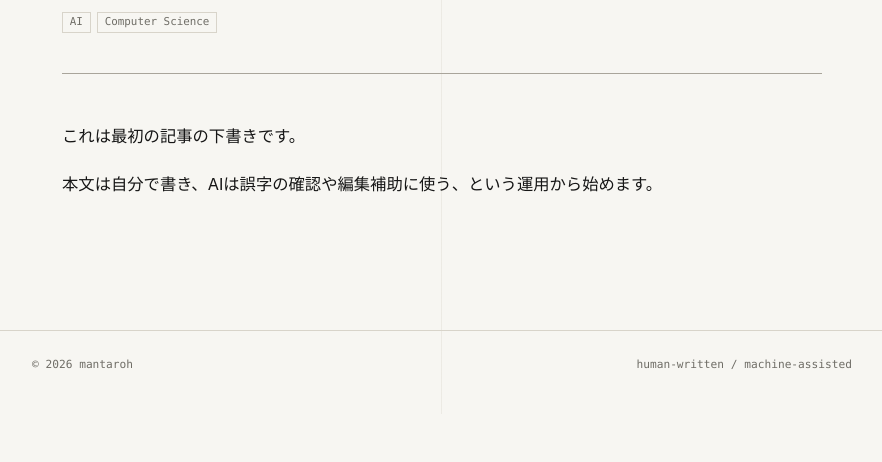
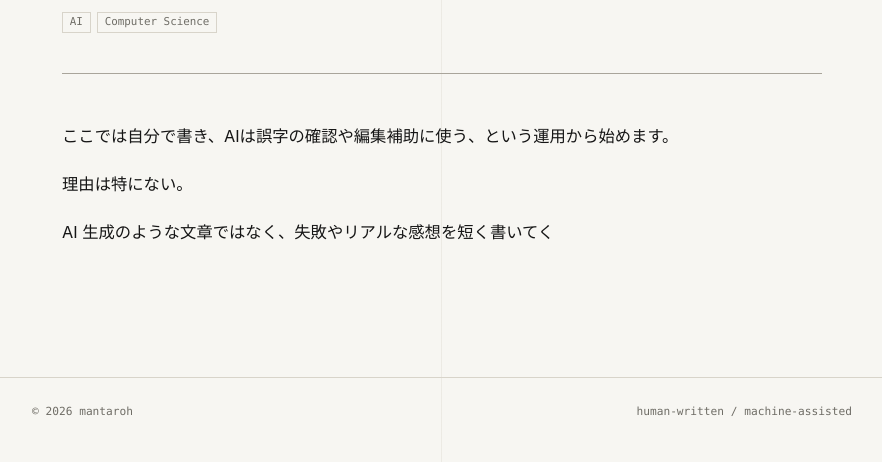
Before and after one commit to mantaroh/blog, an Astro site: page /blog/hello in a window 1280 px wide. Shown: the part 479-941 px from the top of the page, without its empty margins (198-1080 px from the left). Before the commit the page ends 893 px from the top, so only its background shows below. Built offline with nearby package versions, Linux system fonts and the light colour scheme; Astro itself is replaced by a stand-in of ours.

Commit message:
Update src/content/blog/hello.md (via Pages CMS)

```diff
--- a/src/content/blog/hello.md
+++ b/src/content/blog/hello.md
@@ -7,6 +7,10 @@ tags:
   - AI
   - Computer Science
 ---
-これは最初の記事の下書きです。
+ここでは自分で書き、AIは誤字の確認や編集補助に使う、という運用から始めます。
 
-本文は自分で書き、AIは誤字の確認や編集補助に使う、という運用から始めます。
+
+
+理由は特にない。
+
+AI 生成のような文章ではなく、失敗やリアルな感想を短く書いてく
```
